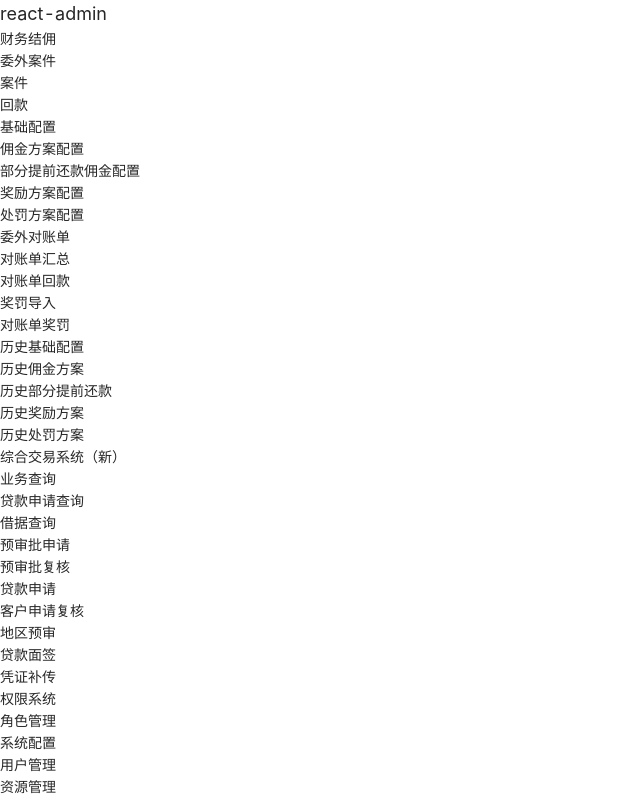
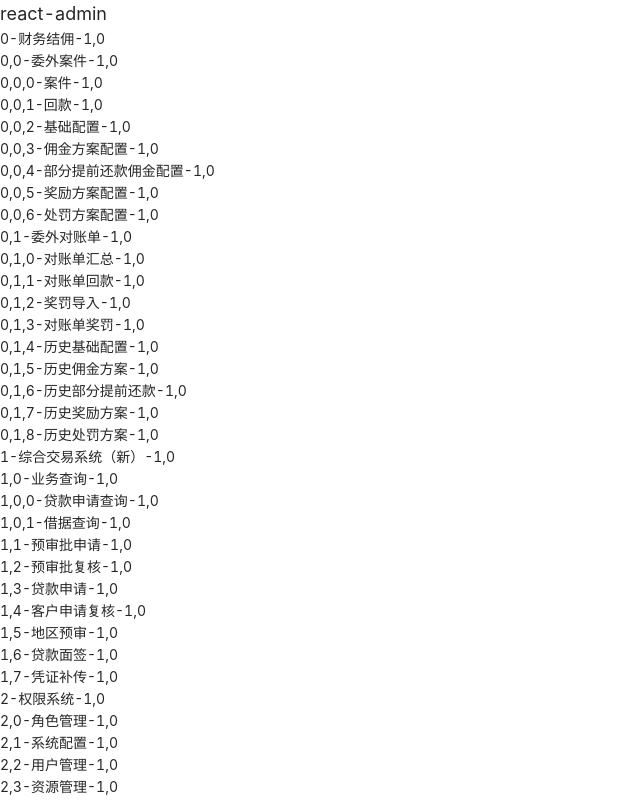
Before and after one commit to jinge1/react-admin, a React app: page / in a window 1280 px wide. Shown: the top 800 px of the page, without its empty margins (0-640 px from the left). Built offline with nearby package versions, Linux system fonts and the light colour scheme.

Commit message:
done part

```diff
--- a/src/components/App/App.js
+++ b/src/components/App/App.js
@@ -157,8 +157,8 @@ import {
 export default function App() {
   const [collapsed, setCollapsed] = useState(false)
   const [list, setList] = useState([])
-  const [currMenu, setCurrMenu] = useState([0, 0])
-  const [checkedTabs, setCheckedTabs] = useState([])
+  const [currMenu, setCurrMenu] = useState([1, 0])
+  // const [checkedTabs, setCheckedTabs] = useState([])
 
   useEffect(() => {
     fetchData('userMenu').then(res => {
@@ -176,8 +176,7 @@ export default function App() {
     if(childrenLen === 0){
       // link
     }else{
-      // console.log(indexs)
-      // setCurrMenu(indexs)
+
     }
     setCurrMenu(indexs)
 
--- a/src/components/CommMenu/CommMenu.css
+++ b/src/components/CommMenu/CommMenu.css
@@ -6,7 +6,7 @@
 .Menu0 {
 }
 .Menu1 {
-  height: 0;
+  /* height: 0; */
   overflow: hidden;
   transition: height 0.2s ease;
 }
--- a/src/components/CommMenu/CommMenu.js
+++ b/src/components/CommMenu/CommMenu.js
@@ -6,16 +6,20 @@ function madeTree(list, fn, parent = [], currMenu = []) {
   if (Array.isArray(list) && list.length > 0) {
     return list.map((item, index) => {
       const { children = [], resourceName, id } = item
+      const nextParent = [...parent, index]
       const childrenLen = children.length
-      // const isMenuCurr = typeof currMenu[pLen] !== 'undefined' && currMenu[pLen] === index
-      const isMenuCurr = currMenu.every((curItem, curIndex)=> curItem === parent[curIndex])
+      const isMenuCurr = currMenu.every(
+        (curItem, curIndex) =>
+          nextParent.length <= currMenu.length &&
+          curItem === nextParent[curIndex]
+      )
       const menuClass = styles[`Menu${pLen + 1}`]
       const itemClass = styles[`Item${pLen}`]
 
       const subEl =
         childrenLen > 0 ? (
           <ul className={menuClass}>
-            {madeTree(children, fn, [...parent, index], currMenu)}
+            {madeTree(children, fn, nextParent, currMenu)}
           </ul>
         ) : null
       return (
@@ -25,13 +29,16 @@ function madeTree(list, fn, parent = [], currMenu = []) {
             isMenuCurr ? `${itemClass} ${styles['active']}` : itemClass
           }
           onClick={event => {
-            fn([...parent, index], resourceName, childrenLen)
+            fn(nextParent, resourceName, childrenLen)
             event.stopPropagation()
           }}
         >
           <span>
-            {resourceName}
+            {nextParent.join(',')}-{resourceName}-{currMenu.join(',')}
           </span>
+          {/* <span>
+            {parent.join(',')} >>> {currMenu.join(',')}
+          </span> */}
           {subEl}
         </li>
       )
```
